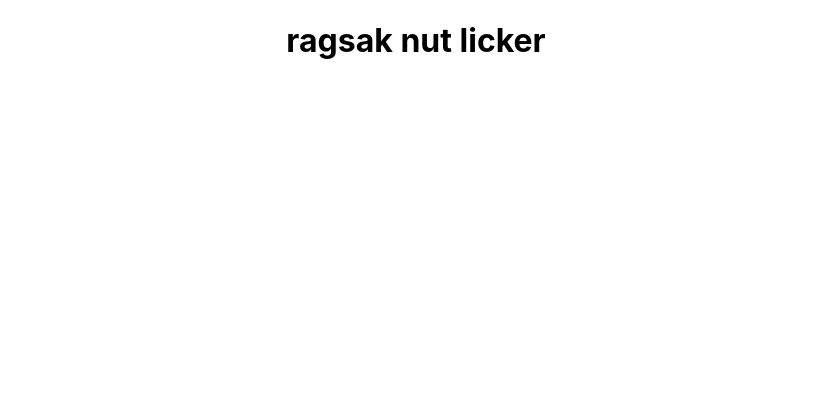
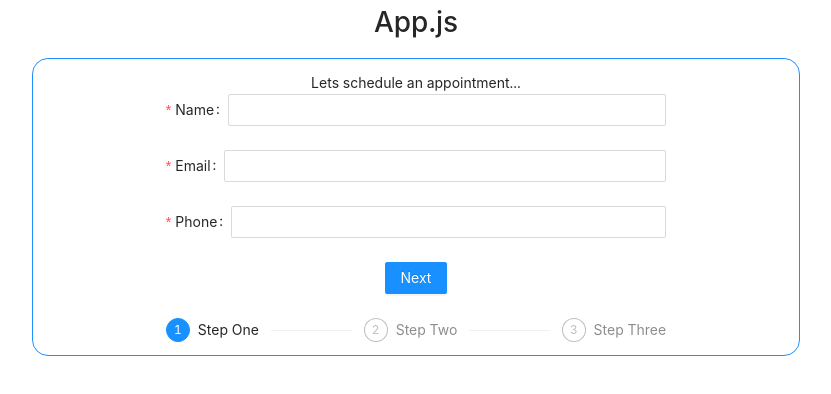
Before and after one commit to fortytongorilla/react-ical-project, a React (Create React App) app: page / in a window 1280 px wide. Shown: the top 394 px of the page, without its empty margins (224-1055 px from the left). Built offline with nearby package versions, Linux system fonts and the light colour scheme.

Commit message:
new form

```diff
--- a/package.json
+++ b/package.json
@@ -6,6 +6,8 @@
     "@testing-library/jest-dom": "^5.16.1",
     "@testing-library/react": "^11.2.7",
     "@testing-library/user-event": "^12.8.3",
+    "antd": "^4.17.3",
+    "axios": "^0.24.0",
     "react": "^17.0.2",
     "react-dom": "^17.0.2",
     "react-scripts": "4.0.3",
--- a/src/App.js
+++ b/src/App.js
@@ -1,14 +1,18 @@
-import logo from './logo.svg';
-import './App.css';
+import logo from "./logo.svg";
+import "./App.css";
+import "antd/dist/antd.css";
+import "./styles.css";
+
+//components
+import { MainForm } from "./components/MainForm";
 
 function App() {
   return (
     <div className="App">
+      <h1>App.js</h1>
 
-<h1>ragsak nut licker </h1>
-</div>
-
-
+      <MainForm />
+    </div>
   );
 }
 
--- /dev/null
+++ b/src/components/MainForm.js
@@ -0,0 +1,71 @@
+import React, { useState, useEffect } from "react";
+
+import { Form, Input, Button, Checkbox, Steps } from "antd";
+
+const { Step } = Steps;
+
+export const MainForm = () => {
+  const [stepState, setStepState] = useState(0);
+
+  const onFinish = (values) => {
+    console.log("Success:", values);
+  };
+
+  const onFinishFailed = (errorInfo) => {
+    console.log("Failed:", errorInfo);
+  };
+
+  return (
+    <div className="form-container">
+      Lets schedule an appointment...
+      <div className="form-box">
+        <Form
+          name="basic"
+          initialValues={{ remember: true }}
+          onFinish={onFinish}
+          onFinishFailed={onFinishFailed}
+          autoComplete="off"
+        >
+          <Form.Item
+            label="Name"
+            name="name"
+            rules={[{ required: true, message: "Please input your name!" }]}
+          >
+            <Input />
+          </Form.Item>
+
+          <Form.Item
+            label="Email"
+            name="email"
+            rules={[{ required: true, message: "Please input your email!" }]}
+          >
+            <Input />
+          </Form.Item>
+
+          <Form.Item
+            label="Phone"
+            name="phone"
+            rules={[
+              { required: true, message: "Please input your phone number!" },
+            ]}
+          >
+            <Input />
+          </Form.Item>
+
+          <Form.Item>
+            <Button type="primary" htmlType="submit">
+              Next
+            </Button>
+          </Form.Item>
+        </Form>
+      </div>
+      <div className="progress-bar">
+        <Steps size="small" current={stepState}>
+          <Step title="Step One" />
+          <Step title="Step Two" />
+          <Step title="Step Three" />
+        </Steps>
+      </div>
+    </div>
+  );
+};
--- /dev/null
+++ b/src/styles.css
@@ -0,0 +1,20 @@
+.form-box {
+  display: flex;
+  flex-direction: column;
+  justify-content: center;
+  width: 70%;
+  margin: auto;
+}
+
+.progress-bar {
+  width: 70%;
+  margin: auto;
+}
+
+.form-container {
+  border: 1px solid dodgerblue;
+  margin: auto;
+  width: 60%;
+  padding: 1% 2% 1% 2%;
+  border-radius: 1rem;
+}
```
Also changed, not shown: 1 other file (tests, documents, lock files or other folders).
